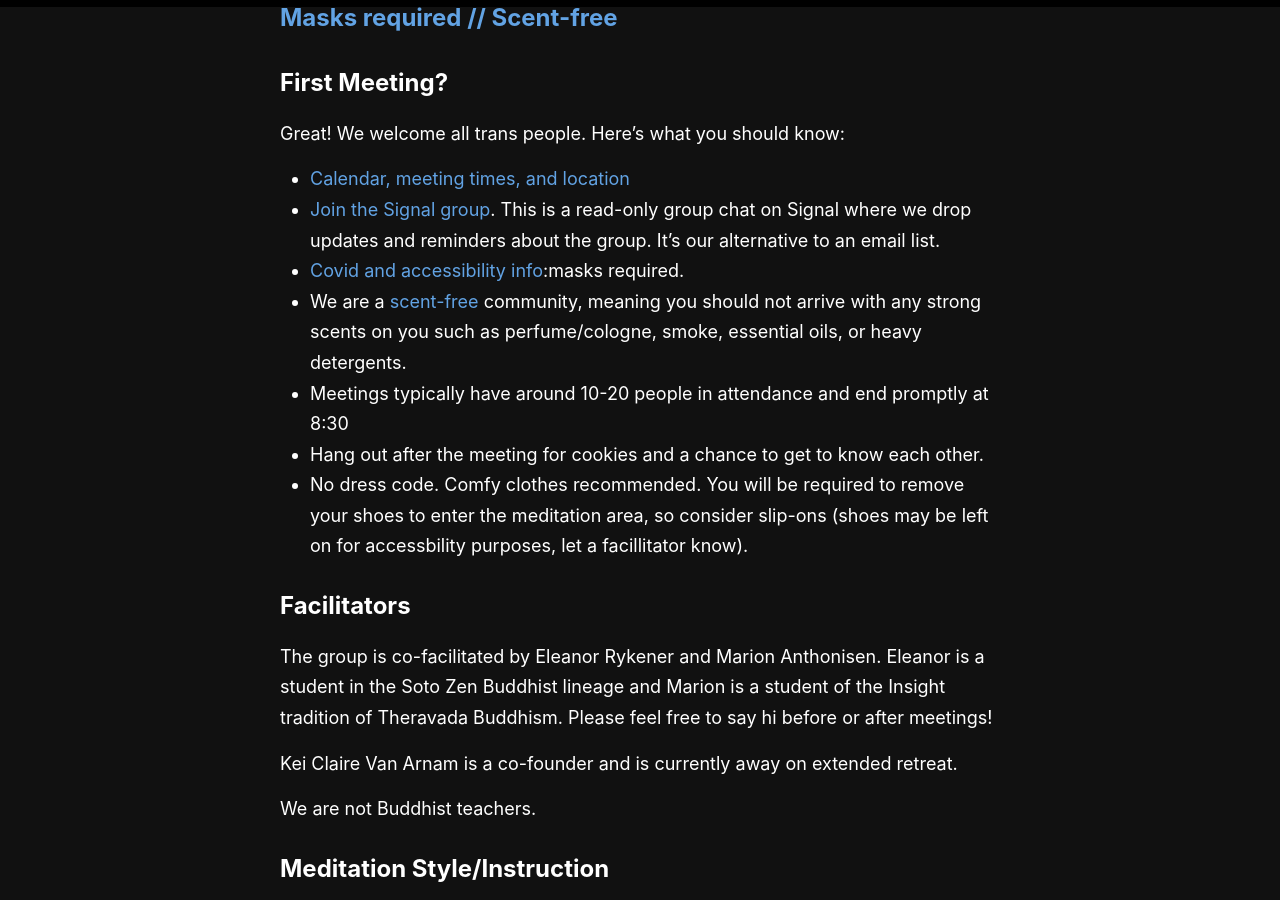
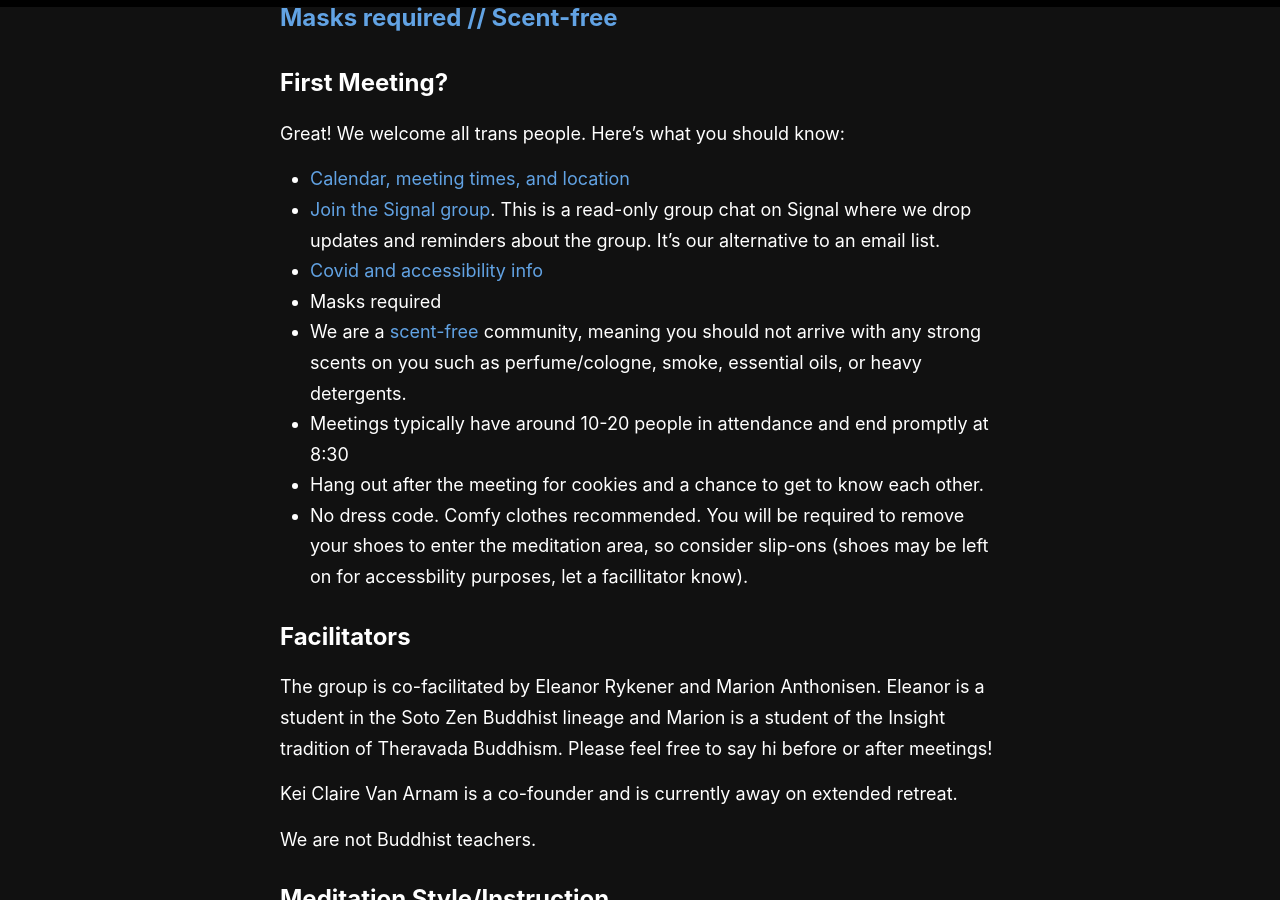
Before and after one commit to rykener/transsangha, a Jekyll site: the page built from _pages/index.md, in a window 1280 px wide and 900 px high, scrolled down 404 px. Built offline with Jekyll 4.4.1, drawn with Linux system fonts in a browser that asks for light colours.

Commit message:
fix typo

```diff
--- a/_pages/index.md
+++ b/_pages/index.md
@@ -15,7 +15,8 @@ Great! We welcome all trans people. Here's what you should know:
 
 * [Calendar, meeting times, and location](/schedule)
 * [Join the Signal group](/contact). This is a read-only group chat on Signal where we drop updates and reminders about the group. It's our alternative to an email list.
-* [Covid and accessibility info](/accessibility):masks required.
+* [Covid and accessibility info](/accessibility)
+* Masks required
 * We are a [scent-free](/accessibility#accessibility) community, meaning you should not arrive with any strong scents on you such as perfume/cologne, smoke, essential oils, or heavy detergents.
 * Meetings typically have around 10-20 people in attendance and end promptly at 8:30
 * Hang out after the meeting for cookies and a chance to get to know each other.
```
